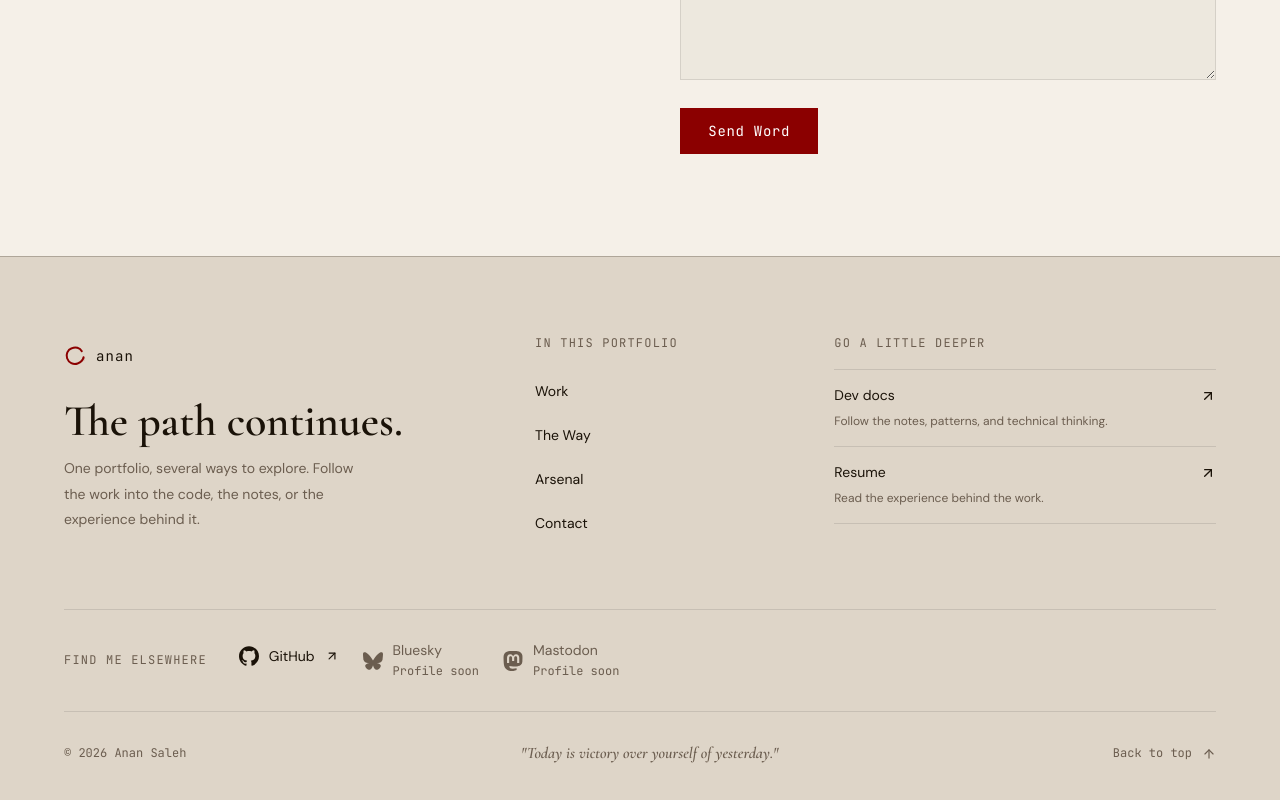
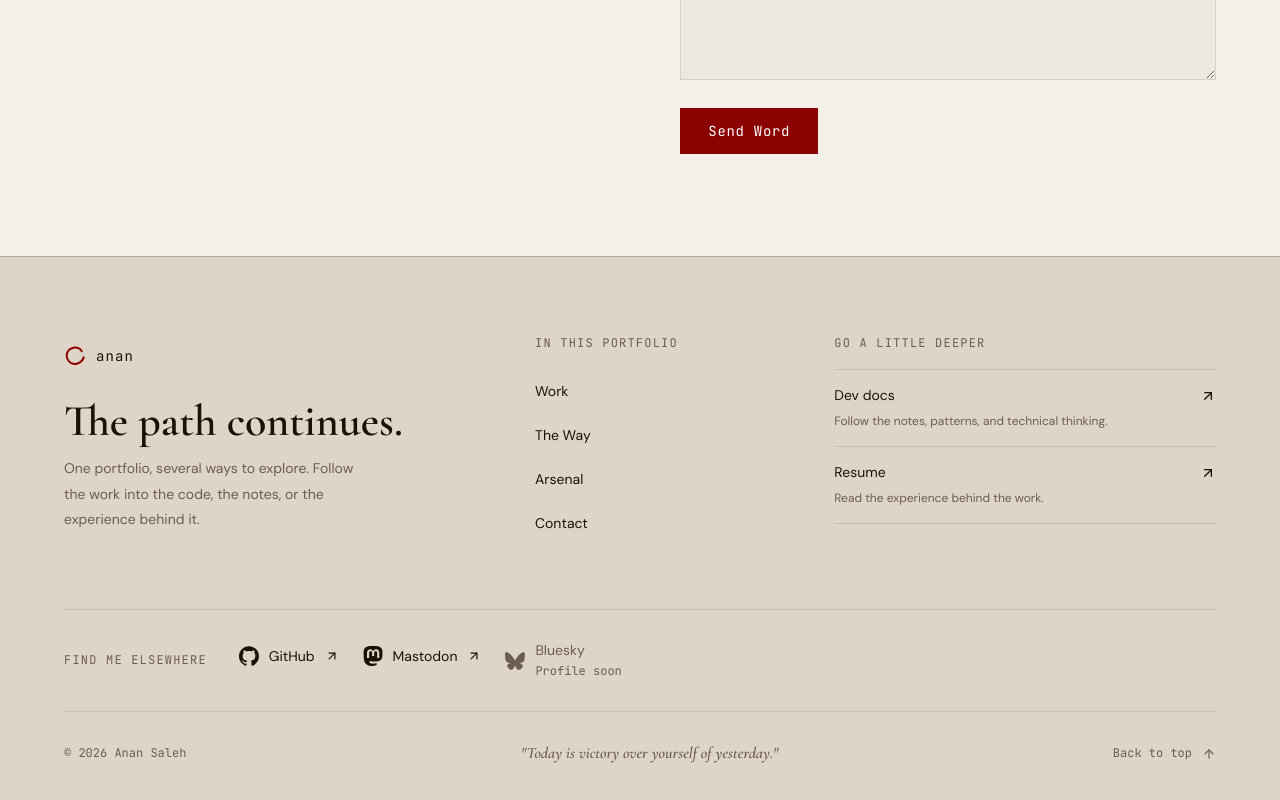
Before and after one commit to Anan-Saleh-1995/portfolio, a React (Vite) app: page / in a window 1280 px wide. Shown: the part 6033-6833 px from the top of the page. Built offline with nearby package versions, Linux system fonts and the light colour scheme.

Commit message:
chore(social-brand): add mastodon profile link

```diff
--- a/src/shared/content/shell.content.ts
+++ b/src/shared/content/shell.content.ts
@@ -14,8 +14,12 @@ const socialProfiles: SocialProfileContent[] = [
     label: "GitHub",
     href: "https://github.com/Anan-Saleh-1995",
   },
+  {
+    brand: "mastodon",
+    label: "Mastodon",
+    href: "https://mastodon.social/@anansaleh",
+  },
   { brand: "bluesky", label: "Bluesky" },
-  { brand: "mastodon", label: "Mastodon" },
 ];
 
 export interface ShellContent {
```
